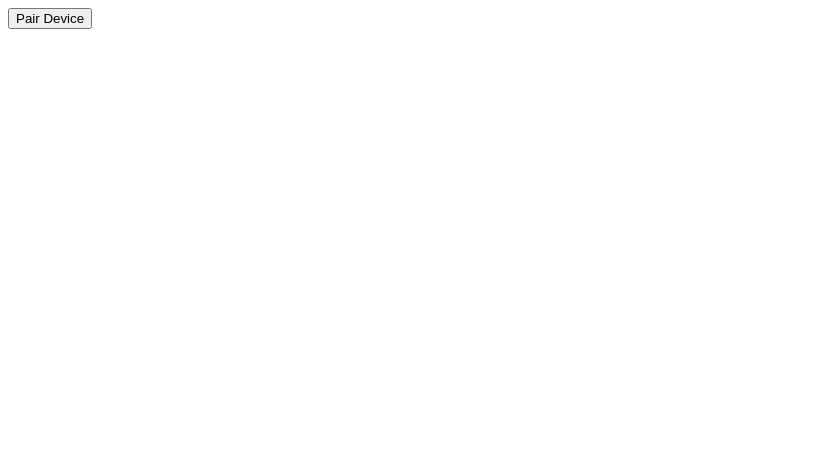
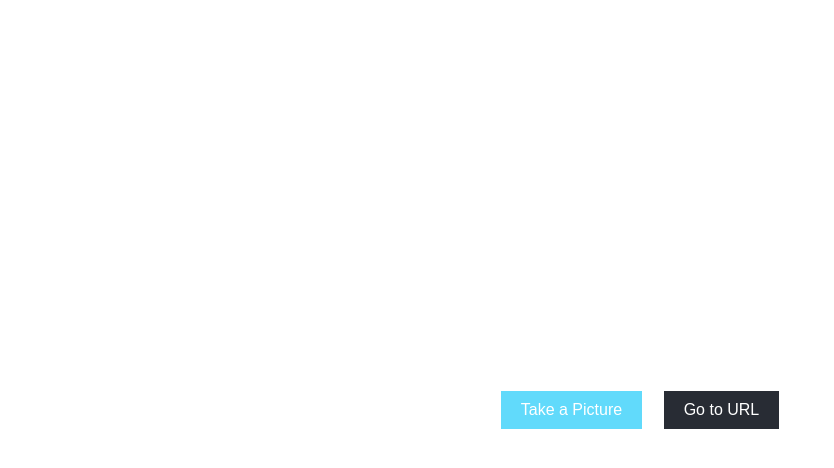
Before and after one commit to belleit/flutter_blt, a plain HTML site: page index.html in a window 1280 px wide. Shown: the whole page, without its empty margins (0-834 px from the left). Drawn offline with Linux system fonts and the light colour scheme.

Commit message:
new stuff

```diff
--- a/index.html
+++ b/index.html
@@ -1,23 +1 @@
-<!DOCTYPE html>
-<html lang="en">
-<head>
-  <meta charset="UTF-8">
-  <meta name="viewport" content="width=device-width, initial-scale=1.0">
-  <title>Test Bluetooth</title>
-  <script>
-    function pairDevice() {
-      console.log("Trying to pair device...");
-      window.flutter_inappwebview.callHandler('pairDevice')
-        .then(function(devices) {
-          console.log("Devices: ", devices);
-        })
-        .catch(function(error) {
-          console.error("Error calling Flutter handler:", error);
-        });
-    }
-  </script>
-</head>
-<body>
-  <button onclick="pairDevice()">Pair Device</button>
-</body>
-</html>
+<!doctype html><html lang="en"><head><meta charset="utf-8"/><link rel="icon" href="/favicon.ico"/><meta name="viewport" content="width=device-width,initial-scale=1"/><meta name="theme-color" content="#000000"/><meta name="description" content="Web site created using create-react-app"/><link rel="apple-touch-icon" href="/logo192.png"/><link rel="manifest" href="/manifest.json"/><title>React App</title><script defer="defer" src="/static/js/main.3aa6c84b.js"></script><link href="/static/css/main.cefcee77.css" rel="stylesheet"></head><body><noscript>You need to enable JavaScript to run this app.</noscript><div id="root"></div></body></html>
```
